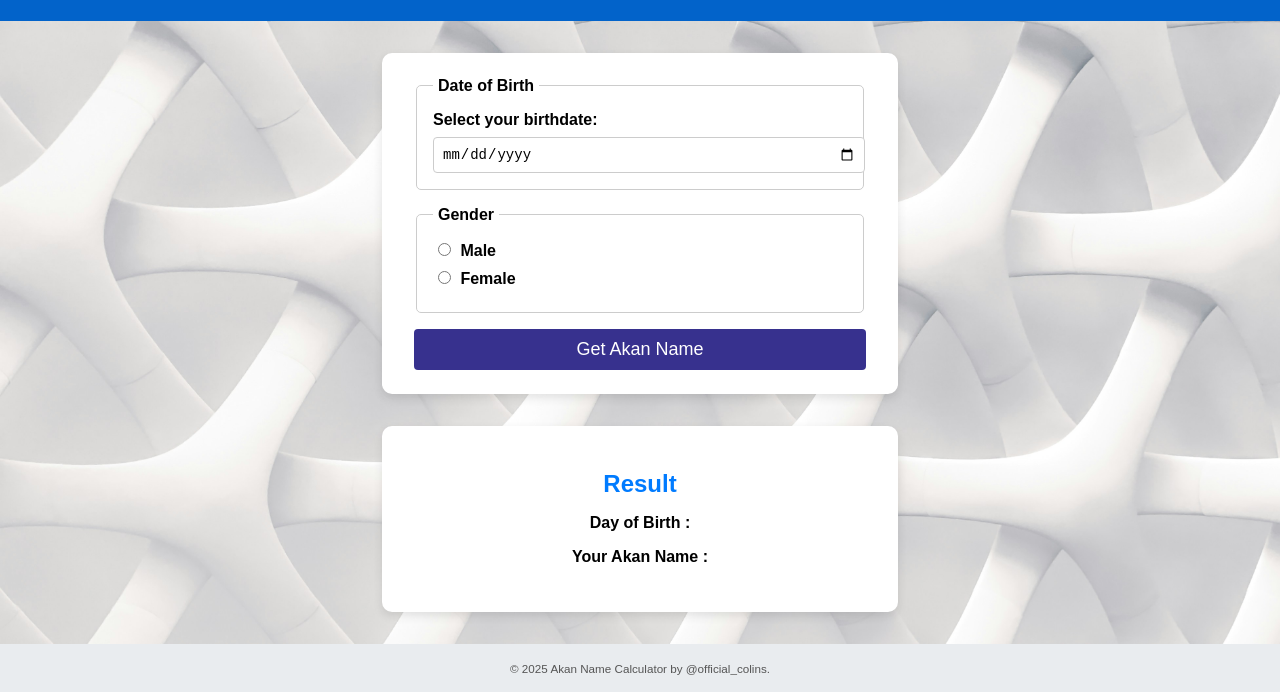
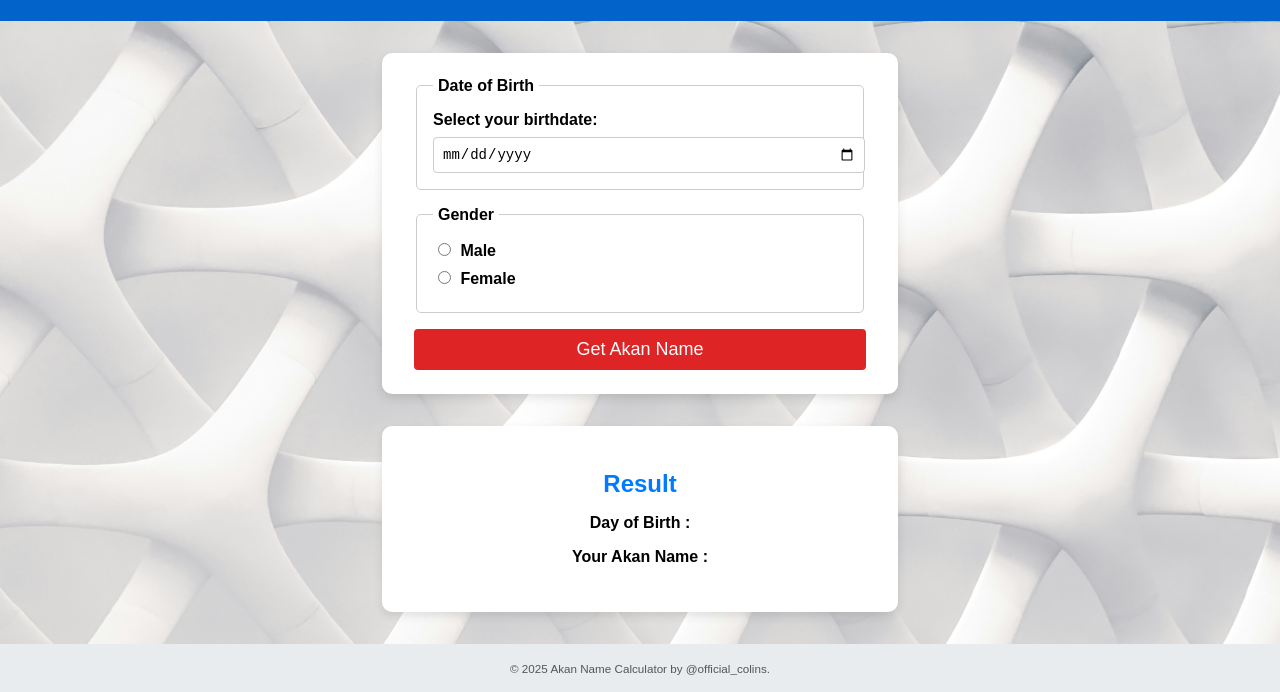
Before and after one commit to officialcolins/akan-name-generator, a plain HTML site: page index.html in a window 1280 px wide. In both pictures the pointer is over the button "Get Akan Name". Shown: the part 123-815 px from the top of the page. Drawn offline with Linux system fonts and the light colour scheme.

Commit message:
commit m

```diff
--- a/styles.css
+++ b/styles.css
@@ -104,7 +104,7 @@ button {
 }
 
 button:hover {
-  background-color: #211a82e5;
+  background-color: #db0c0ce5;
 }
 
 /* Result section */
```
